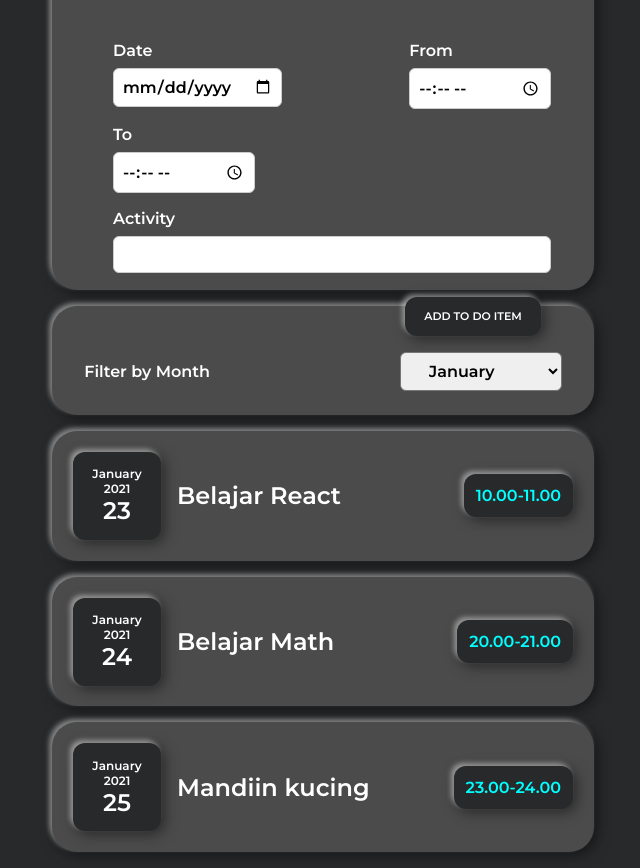
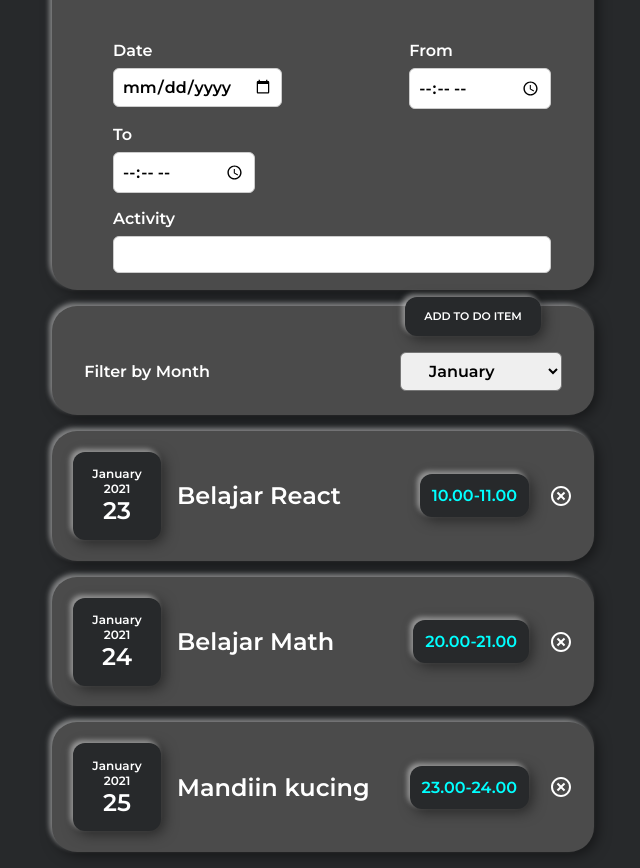
Before and after one commit to winaldosatryadi/reactTutorial, a React (Create React App) app: page / in a window 1280 px wide. Shown: the whole page, without its empty margins (317-957 px from the left). Built offline with nearby package versions, Linux system fonts and the light colour scheme.

Commit message:
delete crud

```diff
--- a/package.json
+++ b/package.json
@@ -8,6 +8,7 @@
     "@testing-library/user-event": "^12.8.3",
     "react": "^17.0.2",
     "react-dom": "^17.0.2",
+    "react-icons": "^4.3.1",
     "react-scripts": "4.0.3",
     "web-vitals": "^1.1.2"
   },
--- a/src/App.js
+++ b/src/App.js
@@ -12,18 +12,21 @@ function App() {
       activity: "Belajar React",
       timeStart: "10.00",
       timeEnd: "11.00",
+      id: 1,
     },
     {
       date: new Date(2021, 0, 24),
       activity: "Belajar Math",
       timeStart: "20.00",
       timeEnd: "21.00",
+      id: 2,
     },
     {
       date: new Date(2021, 0, 25),
       activity: "Mandiin kucing",
       timeStart: "23.00",
       timeEnd: "24.00",
+      id: 3,
     },
   ];
 
@@ -48,6 +51,11 @@ function App() {
     );
   });
 
+  const removeTodoHandler = (id) => {
+    const removedArr = [...filteredToDo].filter((todo) => todo.id !== id);
+    setTodo(removedArr);
+  };
+
   return (
     <div className="App">
       <ToDoForm onAddData={addToDoHandler} />
@@ -59,7 +67,7 @@ function App() {
           </p>
         </Card>
       ) : (
-        <ToDoList items={filteredToDo} />
+        <ToDoList items={filteredToDo} onRemove={removeTodoHandler} />
       )}
     </div>
   );
--- a/src/components/ToDoItem.css
+++ b/src/components/ToDoItem.css
@@ -34,3 +34,15 @@
   border-radius: 12px;
   box-shadow: -3px -3px 5px #ffffff70, 3px 3px 14px #00000080;
 }
+
+.icons {
+  display: flex;
+  align-items: center;
+  font-size: 24px;
+  cursor: pointer;
+  padding-left: 20px;
+}
+
+.delete-icon {
+  color: white;
+}
--- a/src/components/ToDoItem.js
+++ b/src/components/ToDoItem.js
@@ -2,6 +2,7 @@ import { Date as DateItem } from "./Date";
 
 import "./ToDoItem.css";
 import Card from "./UI/Card";
+import { RiCloseCircleLine } from "react-icons/ri";
 
 function ToDoItem(props) {
   return (
@@ -17,6 +18,15 @@ function ToDoItem(props) {
           {props.todoTimeStart}-{props.todoTimeEnd}
         </div>
       </div>
+      <div className="icons">
+        <RiCloseCircleLine
+          className="delete-icon"
+          onClick={() => {
+            console.log("Saya mau menghapus ", props.id);
+            props.onRemove(props.id);
+          }}
+        />
+      </div>
     </Card>
   );
 }
--- a/src/components/ToDoList.js
+++ b/src/components/ToDoList.js
@@ -10,6 +10,9 @@ function ToDoList(props) {
           todoTimeStart={todoItem.timeStart}
           todoTimeEnd={todoItem.timeEnd}
           todoDate={todoItem.date}
+          key={todoItem.id}
+          id={todoItem.id}
+          onRemove={props.onRemove}
         />
       ))}
     </Fragment>
```
Also changed, not shown: 1 other file (tests, documents, lock files or other folders).
